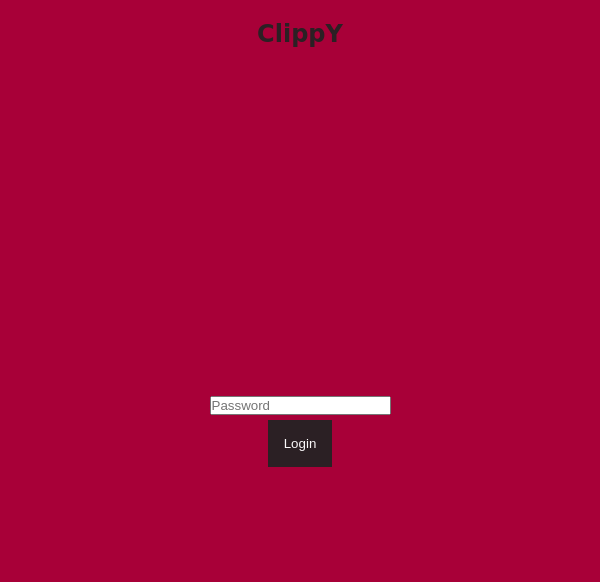
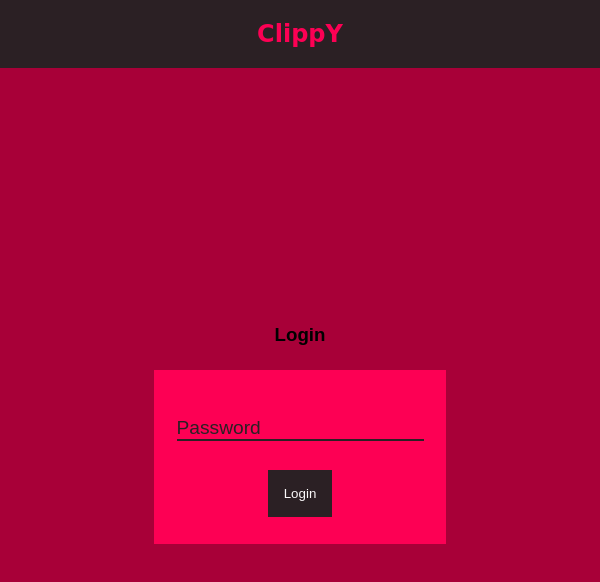
Before and after one commit to bonniesimon/Clippy-electron-app, an Electron app: page login.html in a window 600 px wide. Drawn offline with Linux system fonts and the light colour scheme.

Commit message:
Added more styles

```diff
--- a/login.css
+++ b/login.css
@@ -1,14 +1,34 @@
 @import url('style.css');
 
-nav{
-    background-color: var(--red-dull);
-    color: var(--black);
+main{
+    /* justify-content: space-evenly; */
 }
 
 
-.loginDiv{
+.loginText{
+    margin: 0 0 1.5rem 0;
+}
+
+
+.loginDiv form{
     display: flex;
     flex-direction: column;
     align-items: center;
     justify-content: center;
+    background-color: var(--red-vibrant);
+    padding: 1.4rem;
 }
+
+.loginDiv input{
+    border: none;
+    outline: none;
+    background-color: var(--red-vibrant);
+    border-bottom: var(--black) solid 2px;
+    margin: 1.5rem 0;
+    font-size: 1.2rem;
+}
+
+.loginDiv input::placeholder{
+    color: var(--black);
+    font-family: var(--font-normal);
+}
--- a/login.html
+++ b/login.html
@@ -13,9 +13,14 @@
         <h1>ClippY</h1>
     </nav>
     <main>
+        <div class="loginText">
+            <h3>Login</h3>
+        </div>
         <div class="loginDiv">
+          <form>
             <input type="password" name="password" id="password" placeholder="Password">
             <button>Login</button>
+          </form>
         </div>
     </main>
     <script src="login.js"></script>
--- a/login.js
+++ b/login.js
@@ -12,3 +12,11 @@ submitBtn.addEventListener('click', (e)=>{
         ipc.sendSync('entry-accepted', 'ping');
     }
 })
+submitBtn.addEventListener('enter', (e)=>{
+    e.preventDefault();
+    console.log(loginPassword.value)
+    if(loginPassword.value == "admin"){
+        console.log("Succesfull login");
+        ipc.sendSync('entry-accepted', 'ping');
+    }
+})
```
Also changed, not shown: main.js (+4 -4 lines).
